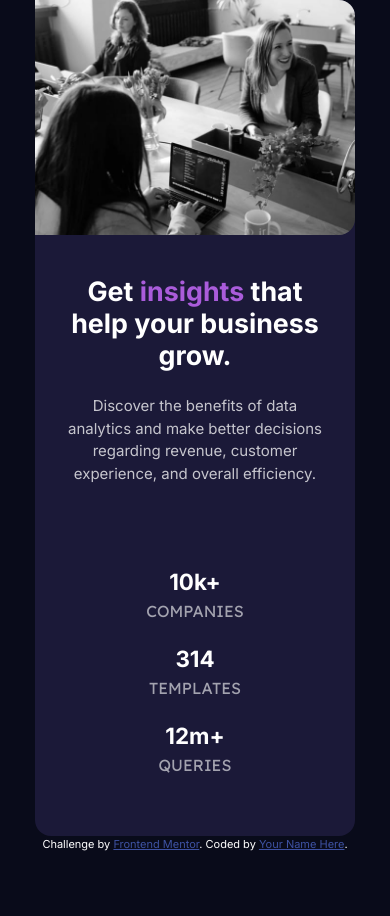
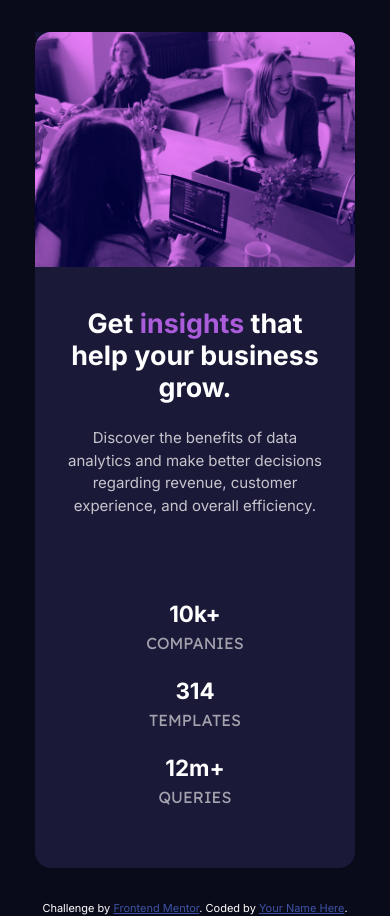
Before and after one commit to Aatypic/stats-preview-card-component, a plain HTML site: page index.html in a window 390 px wide. Before the commit the page ends 852 px from the top, so only its background shows below. Drawn offline with Linux system fonts and the light colour scheme.

Commit message:
stats preview card live 1.0

```diff
--- a/index.html
+++ b/index.html
@@ -25,6 +25,7 @@
   </head>
   <body>
     <main class="card">
+      <div class="card__image">
         <picture>
           <source
             media="(max-width: 48em)"
@@ -39,6 +40,7 @@
             alt="female co-workers using laptops at their desk, one of them is laughing"
           />
         </picture>
+      </div>
       <div class="card__content">
         <h1>Get <em>insights</em> that help your business grow.</h1>
         <p>
--- a/style.css
+++ b/style.css
@@ -1,6 +1,7 @@
 :root {
   /* colors */
   --clr-primary400: hsl(277, 64%, 61%);
+  --clr-primary500: hsl(277, 41%, 43%);
   --clr-primary800: hsl(244, 38%, 16%);
   --clr-primary900: hsl(233, 47%, 7%);
   --clr-neutral100: hsl(0, 0%, 100%);
@@ -63,8 +64,16 @@ body {
   display: grid;
   grid-template-columns: repeat(2, 1fr);
   border-radius: 1rem;
+  margin: 3rem;
 }
+.card__image {
+  flex-basis: 100%;
+  background-color: var(--clr-primary500);
+  border-radius: 0 1rem 1rem 0;
+}
+
 img {
+  mix-blend-mode: overlay;
   border-radius: 0 1rem 1rem 0;
 }
 
@@ -115,6 +124,10 @@ span {
   .card {
     width: 20em;
     grid-template-columns: 1fr;
+    margin: 2rem 1rem;
+  }
+  .card__image {
+    border-radius: 1rem 1rem 0 0;
   }
   .card__content {
     padding: 2.5rem 1.75rem;
@@ -132,7 +145,7 @@ span {
 }
 
 @media screen and (min-width: 49em) {
-  picture {
+  .card__image {
     order: 2;
   }
   .card__stats {
@@ -141,6 +154,7 @@ span {
 }
 
 .attribution {
+  margin-top: auto;
   font-size: 11px;
   text-align: center;
 }
```
Lines whose indentation alone changed are shown as unchanged.
